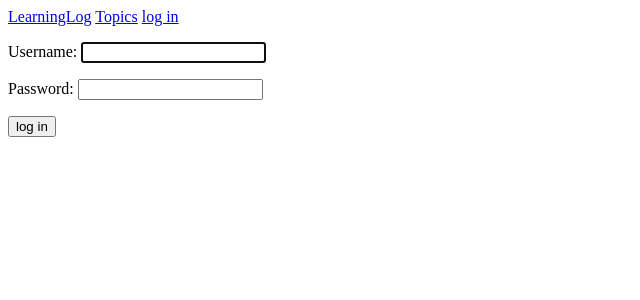
After one commit to stefikolo/Learning-Log-3000, a Django app: page /accounts/login/ in a window 1280 px wide. The commit adds this page. Shown: the top 300 px of the page, without its empty margins (0-640 px from the left). Run offline with Django 3.2, Linux system fonts and the light colour scheme.

Commit message:
added log in log out functionality for existing users

```diff
--- a/LearningLog/settings.py
+++ b/LearningLog/settings.py
@@ -120,3 +120,6 @@ USE_TZ = True
 # https://docs.djangoproject.com/en/2.1/howto/static-files/
 
 STATIC_URL = '/static/'
+
+LOGIN_REDIRECT_URL = 'learning_logs:index'
+LOGOUT_REDIRECT_URL = 'learning_logs:index'
--- a/LearningLog/urls.py
+++ b/LearningLog/urls.py
@@ -19,5 +19,6 @@ from django.urls import include, path
 
 urlpatterns = [
     path('', include(('learning_logs.urls', 'learning_logs'), namespace='learning_logs')),
+    path('accounts/', include('django.contrib.auth.urls')),
     path('admin/', admin.site.urls),
 ]
--- a/templates/base.html
+++ b/templates/base.html
@@ -1,6 +1,12 @@
 <p>
     <a href="{% url 'learning_logs:index' %}">LearningLog</a>
     <a href="{% url 'learning_logs:topics' %}">Topics</a>
+    {% if user.is_authenticated %}
+        Hello, {{ user.username }}.
+        <a href="{% url 'logout' %}">log out</a>
+    {% else %}
+        <a href="{% url 'login' %}">log in</a>
+    {% endif %}
 </p>
 
 {% block content %}{% endblock content %}
--- /dev/null
+++ b/templates/registration/login.html
@@ -0,0 +1,15 @@
+{% extends "base.html" %}
+
+{% block content %}
+    {% if form.errors %}
+
+        <p>Your username adn password didn't match. Please try again.</p>
+
+    {% endif %}
+    <form method="post">
+    {% csrf_token %}
+    {{ form.as_p }}
+    <button name="submit">log in</button>
+{#        <input type="hidden" name="next" value="{% url 'learning_logs:index' %}">#}
+    </form>
+{% endblock content %}
```
Also changed, not shown: users/urls.py (added).
